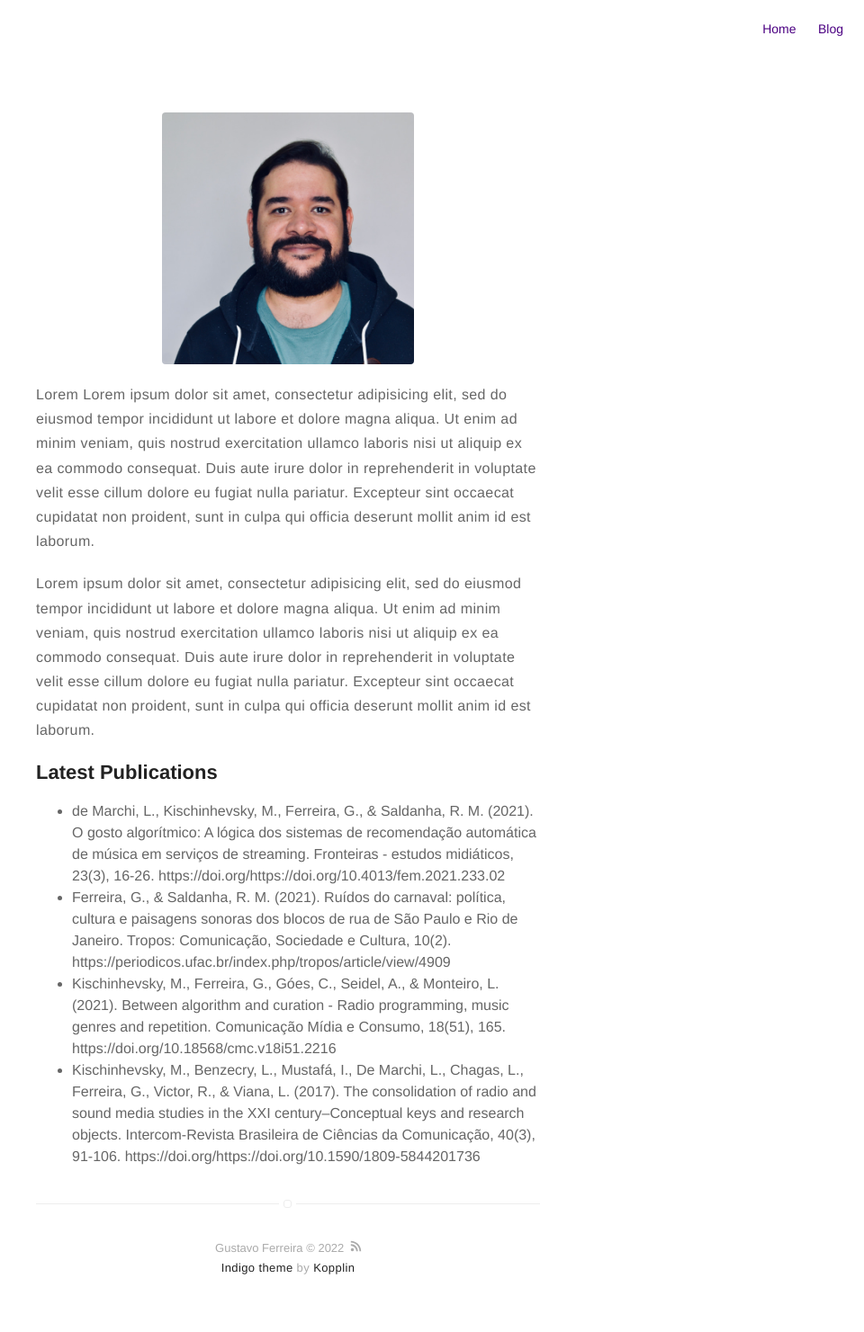
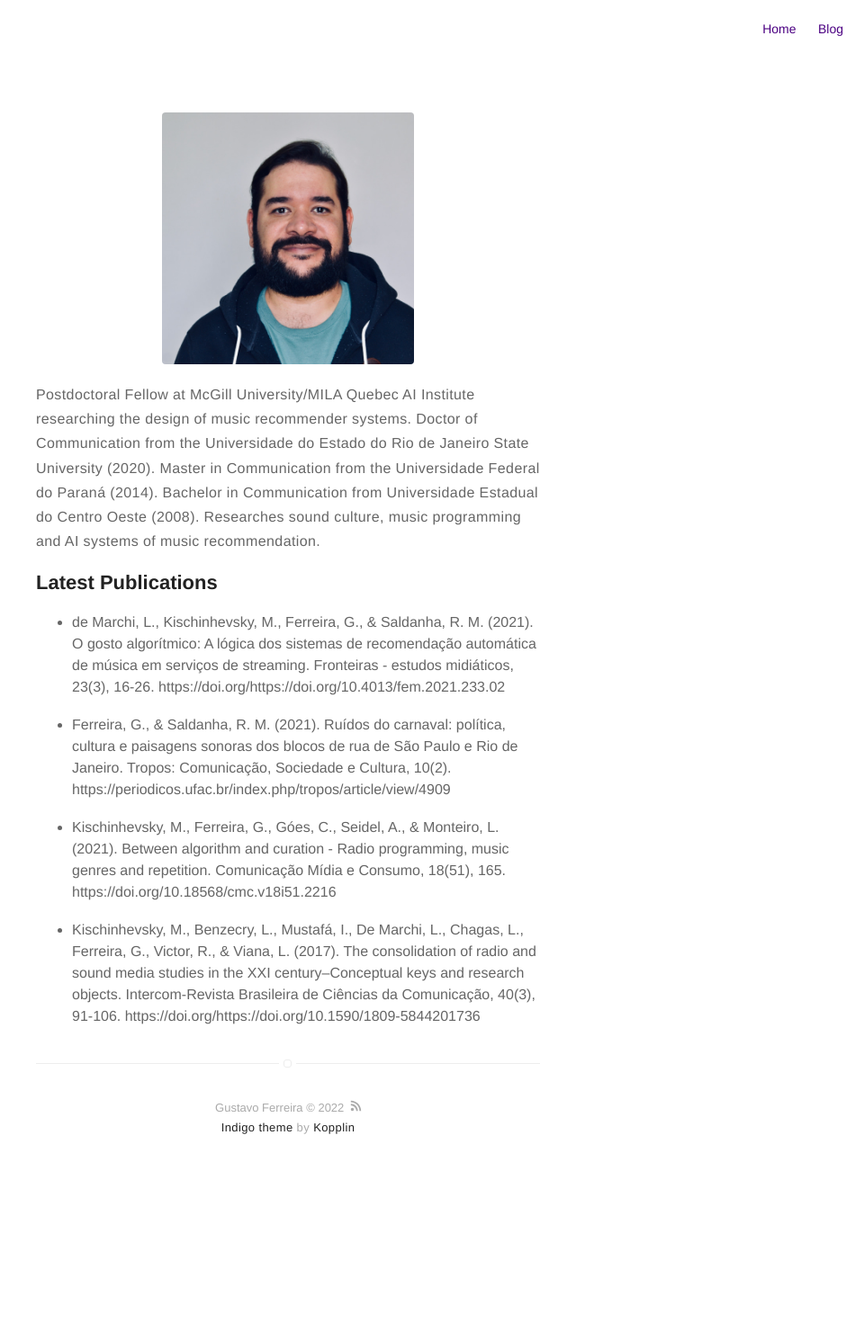
Before and after one commit to guzferreira/guzferreira.github.io, a Jekyll site: the page built from about.md, in a window 1280 px wide. Shown: the whole page at 90% size, without its empty margins (320-1280 px from the left). Built offline with Jekyll 4.4.1, drawn with Linux system fonts in a browser that asks for light colours; after the commit the page ends 1325 px from its top, so only the background shows below that.

Commit message:
Add files via upload

```diff
--- a/about.md
+++ b/about.md
@@ -4,31 +4,17 @@ layout: page
 ---
 ![Profile Image]({% if site.external-image %}{{ site.picture }}{% else %}{{ site.url }}/{{ site.picture }}{% endif %})
 
-<p>Lorem Lorem ipsum dolor sit amet, consectetur adipisicing elit, sed do eiusmod
-tempor incididunt ut labore et dolore magna aliqua. Ut enim ad minim veniam,
-quis nostrud exercitation ullamco laboris nisi ut aliquip ex ea commodo
-consequat. Duis aute irure dolor in reprehenderit in voluptate velit esse
-cillum dolore eu fugiat nulla pariatur. Excepteur sint occaecat cupidatat non
-proident, sunt in culpa qui officia deserunt mollit anim id est laborum.</p>
+<p>Postdoctoral Fellow at McGill University/MILA Quebec AI Institute researching the design of music recommender systems. Doctor of Communication from the Universidade do Estado do Rio de Janeiro State University (2020). Master in Communication from the Universidade Federal do Paraná (2014). Bachelor in Communication from Universidade Estadual do Centro Oeste (2008). Researches sound culture, music programming and AI systems of music recommendation.</p>
 
-<p>Lorem ipsum dolor sit amet, consectetur adipisicing elit, sed do eiusmod
-tempor incididunt ut labore et dolore magna aliqua. Ut enim ad minim veniam,
-quis nostrud exercitation ullamco laboris nisi ut aliquip ex ea commodo
-consequat. Duis aute irure dolor in reprehenderit in voluptate velit esse
-cillum dolore eu fugiat nulla pariatur. Excepteur sint occaecat cupidatat non
-proident, sunt in culpa qui officia deserunt mollit anim id est laborum.</p>
+
 
 <h2>Latest Publications</h2>
 
 
-
-
-
-
 <ul class="skill-list">
-	<li>de Marchi, L., Kischinhevsky, M., Ferreira, G., & Saldanha, R. M. (2021). O gosto algorítmico: A lógica dos sistemas de recomendação automática de música em serviços de streaming. Fronteiras - estudos midiáticos, 23(3), 16-26. https://doi.org/https://doi.org/10.4013/fem.2021.233.02</li>
-	<li>Ferreira, G., & Saldanha, R. M. (2021). Ruídos do carnaval: política, cultura e paisagens sonoras dos blocos de rua de São Paulo e Rio de Janeiro. Tropos: Comunicação, Sociedade e Cultura, 10(2). https://periodicos.ufac.br/index.php/tropos/article/view/4909</li>
-	<li>Kischinhevsky, M., Ferreira, G., Góes, C., Seidel, A., & Monteiro, L. (2021). Between algorithm and curation - Radio programming, music genres and repetition. Comunicação Mídia e Consumo, 18(51), 165. https://doi.org/10.18568/cmc.v18i51.2216</li>
+	<li>de Marchi, L., Kischinhevsky, M., Ferreira, G., & Saldanha, R. M. (2021). O gosto algorítmico: A lógica dos sistemas de recomendação automática de música em serviços de streaming. Fronteiras - estudos midiáticos, 23(3), 16-26. https://doi.org/https://doi.org/10.4013/fem.2021.233.02</li><br>
+	<li>Ferreira, G., & Saldanha, R. M. (2021). Ruídos do carnaval: política, cultura e paisagens sonoras dos blocos de rua de São Paulo e Rio de Janeiro. Tropos: Comunicação, Sociedade e Cultura, 10(2). https://periodicos.ufac.br/index.php/tropos/article/view/4909</li><br>
+	<li>Kischinhevsky, M., Ferreira, G., Góes, C., Seidel, A., & Monteiro, L. (2021). Between algorithm and curation - Radio programming, music genres and repetition. Comunicação Mídia e Consumo, 18(51), 165. https://doi.org/10.18568/cmc.v18i51.2216</li><br>
 	<li>Kischinhevsky, M., Benzecry, L., Mustafá, I., De Marchi, L., Chagas, L., Ferreira, G., Victor, R., & Viana, L. (2017). The consolidation of radio and sound media studies in the XXI century–Conceptual keys and research objects. Intercom-Revista Brasileira de Ciências da Comunicação, 40(3), 91-106. https://doi.org/https://doi.org/10.1590/1809-5844201736</li>
 
 </ul>
```
